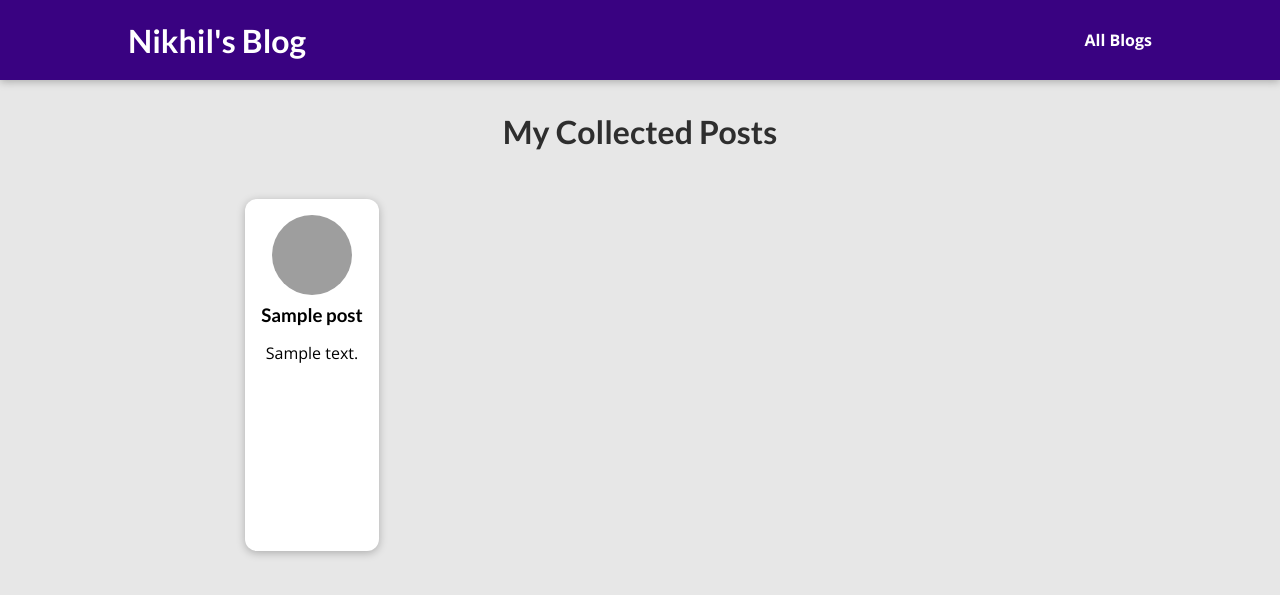
After one commit to nikhilbadyal/mywebsite, a Django app: template blog/templates/blog/all-posts.html in a window 1280 px wide. The commit adds this page. Shown: the top 595 px of the page. Run offline with Django 4.2, Linux system fonts and the light colour scheme; the template is opened without the code that fills it: most values are stand-ins (such as "Sample title", 1, 10 or a date in 2020); grey boxes are pictures that could not be loaded.

Commit message:
Fixed Blog Project

```diff
--- /dev/null
+++ b/blog/static/blog/all-posts.css
@@ -0,0 +1,43 @@
+body {
+  background-color: #e7e7e7;
+}
+
+#main-navigation {
+  background-color: #390281;
+  box-shadow: 0 2px 8px rgba(0, 0, 0, 0.25);
+}
+
+#all-posts {
+  margin: 7rem auto;
+  width: 90%;
+  max-width: 60rem;
+}
+
+#all-posts h2 {
+  text-align: center;
+  font-size: 2rem;
+  color: #2e2e2e;
+  margin: 3rem 0;
+}
+
+ul {
+  list-style: none;
+  margin: 0;
+  padding: 0;
+  display: grid;
+  grid-template-columns: repeat(auto-fill, minmax(17rem, 1fr));
+  gap: 1.5rem;
+}
+
+.post img {
+  width: 7rem;
+  height: 7rem;
+}
+
+.post a {
+  height: 22rem;
+  transform-origin: center;
+  box-shadow: 0 2px 8px rgba(0, 0, 0, 0.25);
+  border-radius: 12px;
+  background-color: white;
+}
--- /dev/null
+++ b/blog/static/blog/post.css
@@ -0,0 +1,43 @@
+.post {
+  display: flex;
+  flex-direction: column;
+  align-items: center;
+  text-align: center;
+}
+
+.post a {
+  text-decoration: none;
+  color: black;
+  transition: all 0.2s ease;
+  padding: 1rem;
+}
+
+.post a:hover,
+.post a:active {
+  transform: scale(1.1);
+  background-color: #390281;
+  color: white;
+}
+
+.post img {
+  width: 5rem;
+  height: 5rem;
+  object-fit: cover;
+  border-radius: 50%;
+}
+
+.post h3 {
+  margin: 0.25rem 0;
+}
+
+.post time {
+  color: #666666;
+  margin: 0.25rem;
+  font-style: italic;
+  font-size: 0.85rem;
+}
+
+.post:hover time,
+.post:active time {
+  color: white;
+}
--- /dev/null
+++ b/blog/templates/blog/all-posts.html
@@ -0,0 +1,25 @@
+{% extends "base.html" %}
+{% load static %}
+
+{% block page_title %}
+    Blogs
+{% endblock %}
+
+{% block css_files %}
+    <link rel="stylesheet" href="{% static "blog/all-posts.css" %}">
+    <link rel="stylesheet" href="{% static "blog/post.css" %}">
+{% endblock %}
+
+{% block body_content %}
+
+    <section id="all-posts">
+        <h2>My Collected Posts</h2>
+        <ul>
+            {% for post in all_posts %}
+                {% include "blog/includes/post.html" %}
+            {% endfor %}
+
+
+        </ul>
+    </section>
+{% endblock %}
--- /dev/null
+++ b/blog/templates/blog/includes/post.html
@@ -0,0 +1,15 @@
+{% load static %}
+
+
+<li>
+    <article class="post">
+        <a href="{% url "post-details" post.slug %}">
+            <img src="{% static "images/"|add:post.image %}" alt="{{ post.title }}">
+            <div class="post__content">
+                <h3>{{ post.title }}</h3>
+                <p>{{ post.excerpt }}</p>
+
+            </div>
+        </a>
+    </article>
+</li>
--- a/templates/base.html
+++ b/templates/base.html
@@ -5,10 +5,14 @@
     <meta charset="UTF-8">
     <title>{% block page_title %}{% endblock %}</title>
 
-<link rel="stylesheet" href="{% static "app.css" %}">
+    <link rel="stylesheet" href="{% static "app.css" %}">
     {% block css_files %}{% endblock %}
 </head>
 <body>
+<header id="main-navigation">
+    <h1><a href="{%  url "landing-page" %}">Nikhil's Blog</a></h1>
+    <nav><a href="{% url "posts" %}">All Blogs</a></nav>
+</header>
 {% block body_content %}{% endblock %}
 </body>
 </html>
```
Also changed, not shown: blog/static/blog/post-detail.css (added, +204 -0 lines), blog/templates/blog/landing_page.html (+10 -18 lines), blog/templates/blog/post-detail.html (added, +28 -0 lines), blog/views.py (+84 -4 lines), templates/404.html (added, +11 -0 lines), blog/static/images/coding.jpg (added), blog/static/images/mountain.jpg (deleted), blog/static/images/mountains.jpg (added), blog/static/images/woods.jpg (added).
